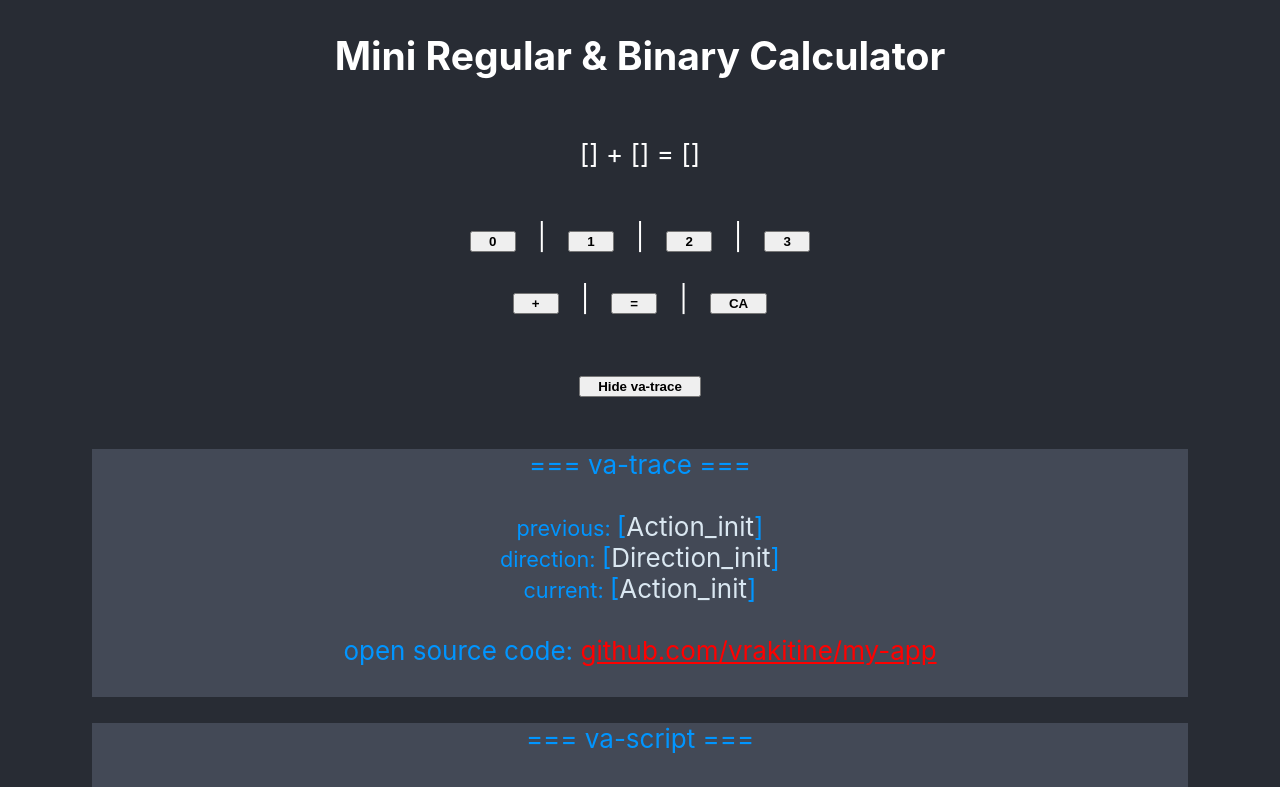
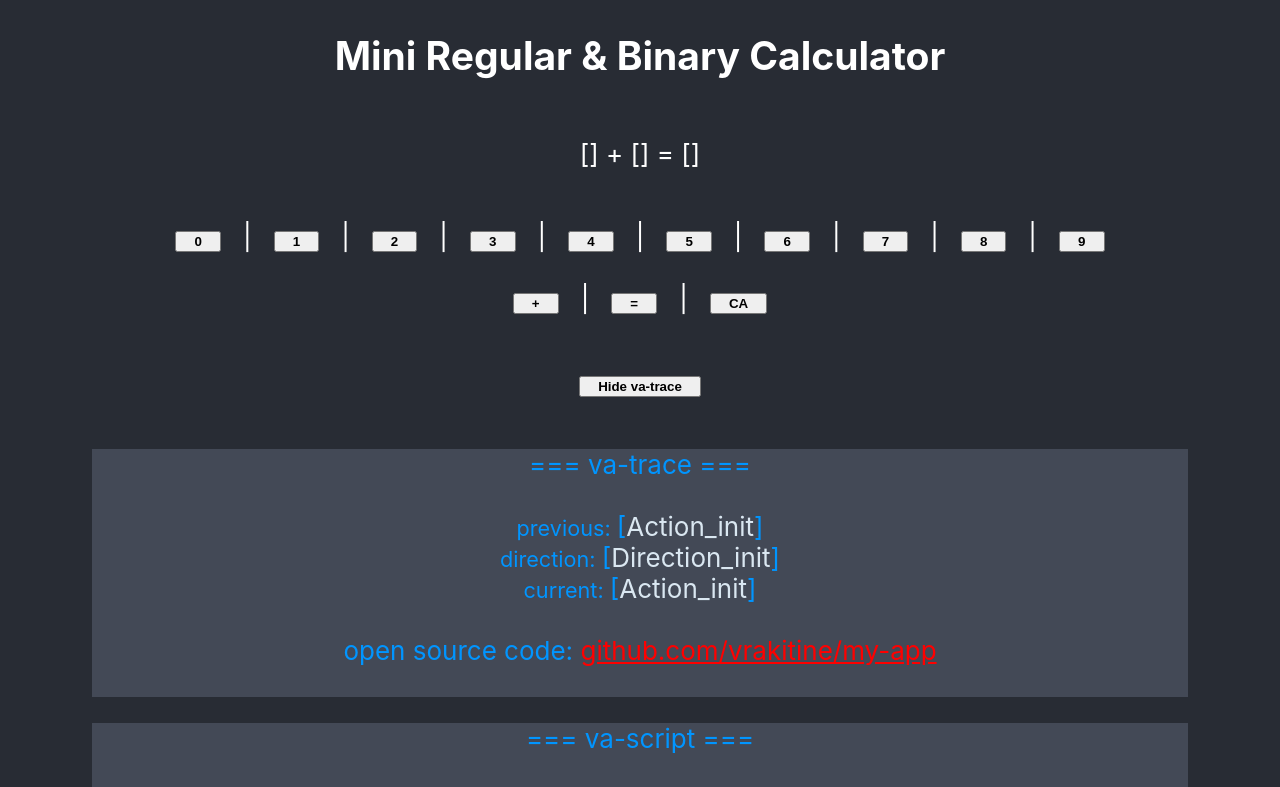
Before and after one commit to fgvlasov/va-binary-calculator, a React (Create React App) app: page / in a window 1280 px wide. Shown: the top 787 px of the page. Built offline with nearby package versions, Linux system fonts and the light colour scheme.

Commit message:
Added all buttons

```diff
--- a/src/AppVal.js
+++ b/src/AppVal.js
@@ -142,7 +142,18 @@ function AppVal() {
           <CalcButton onClick={() => getAction('Direction_zero')} buttonName = '0'/>&nbsp;&nbsp;&nbsp;|&nbsp;&nbsp;&nbsp;
           <CalcButton onClick={() => getAction('Direction_one')} buttonName = '1'/>&nbsp;&nbsp;&nbsp;|&nbsp;&nbsp;&nbsp;
           <CalcButton onClick={() => getAction('Direction_two')} buttonName = '2'/>&nbsp;&nbsp;&nbsp;|&nbsp;&nbsp;&nbsp;
-          <CalcButton onClick={() => getAction('Direction_three')} buttonName = '3'/><br/><br/>
+          <CalcButton onClick={() => getAction('Direction_three')} buttonName = '3'/>&nbsp;&nbsp;&nbsp;|&nbsp;&nbsp;&nbsp;
+          <CalcButton onClick={() => getAction('Direction_four')} buttonName = '4'/>&nbsp;&nbsp;&nbsp;|&nbsp;&nbsp;&nbsp;
+          <CalcButton onClick={() => getAction('Direction_five')} buttonName = '5'/>&nbsp;&nbsp;&nbsp;|&nbsp;&nbsp;&nbsp;
+          <CalcButton onClick={() => getAction('Direction_six')} buttonName = '6'/>&nbsp;&nbsp;&nbsp;|&nbsp;&nbsp;&nbsp;
+          <CalcButton onClick={() => getAction('Direction_seven')} buttonName = '7'/>&nbsp;&nbsp;&nbsp;|&nbsp;&nbsp;&nbsp;
+          <CalcButton onClick={() => getAction('Direction_eight')} buttonName = '8'/>&nbsp;&nbsp;&nbsp;|&nbsp;&nbsp;&nbsp;
+          <CalcButton onClick={() => getAction('Direction_nine')} buttonName = '9'/><br/><br/>
+
+
+
+
+
           <CalcButton onClick={() => getAction('Direction_plus')} buttonName = '+'/>&nbsp;&nbsp;&nbsp;|&nbsp;&nbsp;&nbsp;
           <CalcButton onClick={() => getAction('Direction_equal')} buttonName = '='/>&nbsp;&nbsp;&nbsp;|&nbsp;&nbsp;&nbsp;
           <CalcButton onClick={() => getAction('Direction_clear')} buttonName = 'CA'/>
--- a/src/vaop/va-scripts/va-script-10.json
+++ b/src/vaop/va-scripts/va-script-10.json
@@ -349,6 +349,12 @@
     "Direction_one":"Action_operand_1_attach_one",
     "Direction_two":"Action_operand_1_attach_two",
     "Direction_three":"Action_operand_1_attach_three",
+    "Direction_four":"Action_operand_1_attach_four",
+    "Direction_five":"Action_operand_1_attach_five",
+    "Direction_six":"Action_operand_1_attach_six",
+    "Direction_seven":"Action_operand_1_attach_seven",
+    "Direction_eight":"Action_operand_1_attach_eight",
+    "Direction_nine":"Action_operand_1_attach_nine",
     "Direction_plus":"Action_init",
     "Direction_equal":"Action_init",
     "Direction_clear":"Action_clear"
@@ -358,6 +364,12 @@
     "Direction_one":"Action_clear",
     "Direction_two":"Action_clear",
     "Direction_three":"Action_clear",
+    "Direction_four":"Action_clear",
+    "Direction_five":"Action_clear",
+    "Direction_six":"Action_clear",
+    "Direction_seven":"Action_clear",
+    "Direction_eight":"Action_clear",
+    "Direction_nine":"Action_clear",
     "Direction_plus":"Action_clear",
     "Direction_equal":"Action_clear",
     "Direction_clear":"Action_clear"
```
